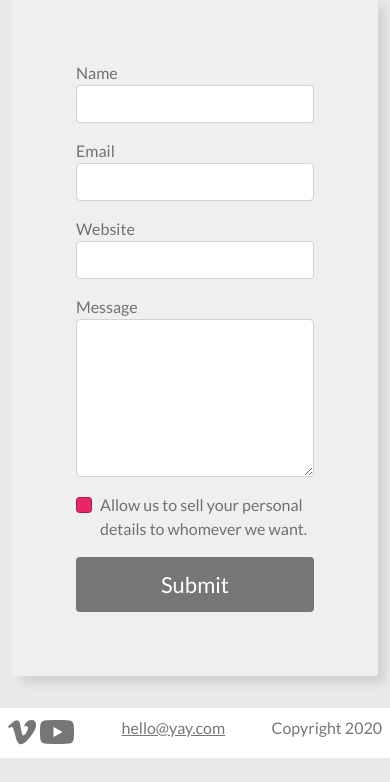
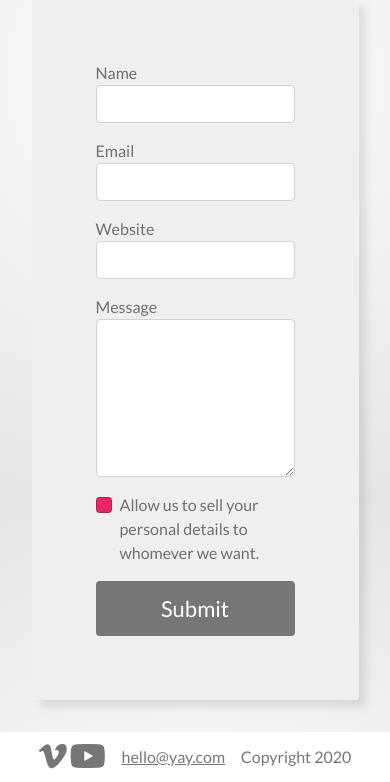
Before and after one commit to Noroff-FEU-Assignments/css-frameworks-ca-monicakj, a website: page contact.html in a window 390 px wide. Shown: the part 344-1126 px from the top of the page. Before the commit the page ends 1102 px from the top, so only its background shows below. Drawn offline with nearby package versions, Linux system fonts and the light colour scheme.

Commit message:
responsive

```diff
--- a/contact.html
+++ b/contact.html
@@ -22,7 +22,7 @@
 
 <body>
 
-    <!-- NAVBAR -->
+    <div class="wrapper">
     <nav class="navbar navbar-expand-lg navbar-light bg-light">
         <div class="container-fluid">
             <a class="navbar-brand" href="index.html">The Yay Company</a>
@@ -53,7 +53,6 @@
 
        <!-- CONTACT -->
        <main>
-        <div class="wrapper">
         <div class="container">
            <div class="row">
                <h1 class="contact-title">Submit your details</h1>
@@ -105,9 +104,11 @@
 
     <!-- FOOTER -->
     <footer>
+        <div class="container">
         <div><i class="fab fa-vimeo-v fa-2x"></i> <i class="fab fa-youtube fa-2x"></i></div>
         <div><a href="#">hello@yay.com</a></div>
         <div>Copyright 2020</div>
+        </div>
     </footer>
 
     <!-- JS / BOOTSTRAP -->
--- a/css/_layout.css
+++ b/css/_layout.css
@@ -1,3 +1,8 @@
+* {
+  -webkit-box-sizing: border-box;
+  box-sizing: border-box;
+}
+
 html,
 body {
   height: 100%;
@@ -5,9 +10,15 @@ body {
 
 body {
   font-family: "Lato", sans-serif;
-  background-color: #e9e9e9;
+  display: -webkit-box;
+  display: -ms-flexbox;
   display: flex;
+  -webkit-box-orient: vertical;
+  -webkit-box-direction: normal;
+  -ms-flex-direction: column;
   flex-direction: column;
+  background-image: radial-gradient(circle at center, white, #e5e5e5);
+  margin: 0;
 }
 
 footer {
@@ -35,5 +46,27 @@ footer i {
 }
 
 .wrapper {
+  -webkit-box-flex: 1;
+  -ms-flex: 1 0 auto;
   flex: 1 0 auto;
 }
+
+.container,
+.container-fluid {
+  max-width: 90%;
+  margin: 0 auto;
+}
+
+.container-flex,
+nav .container,
+footer .container {
+  display: -webkit-box;
+  display: -ms-flexbox;
+  display: flex;
+  -webkit-box-pack: justify;
+  -ms-flex-pack: justify;
+  justify-content: space-between;
+  -webkit-box-align: center;
+  -ms-flex-align: center;
+  align-items: center;
+}
--- a/css/_nav.css
+++ b/css/_nav.css
@@ -14,6 +14,14 @@
 .navbar .navbar-nav .nav-link {
   color: black;
   font-size: 16px;
+}
+
+.navbar-nav {
+  padding-left: 60px;
+}
+
+.nav-link {
+  margin-left: 10px;
 }
 
 .navbar .navbar-nav .active > .nav-link {
```
Also changed, not shown: index.html (+2 -1 lines), news.html (+3 -2 lines).
